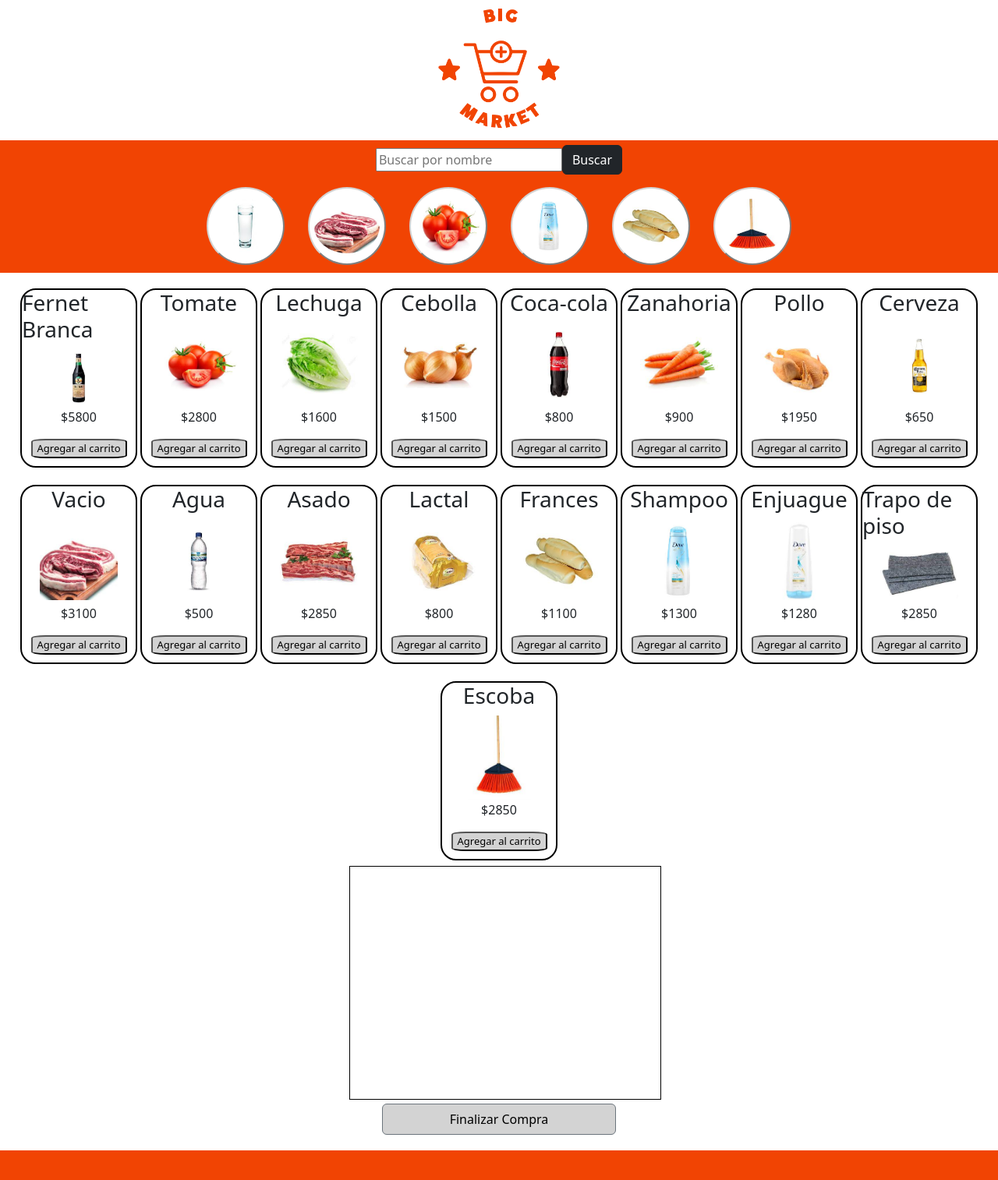
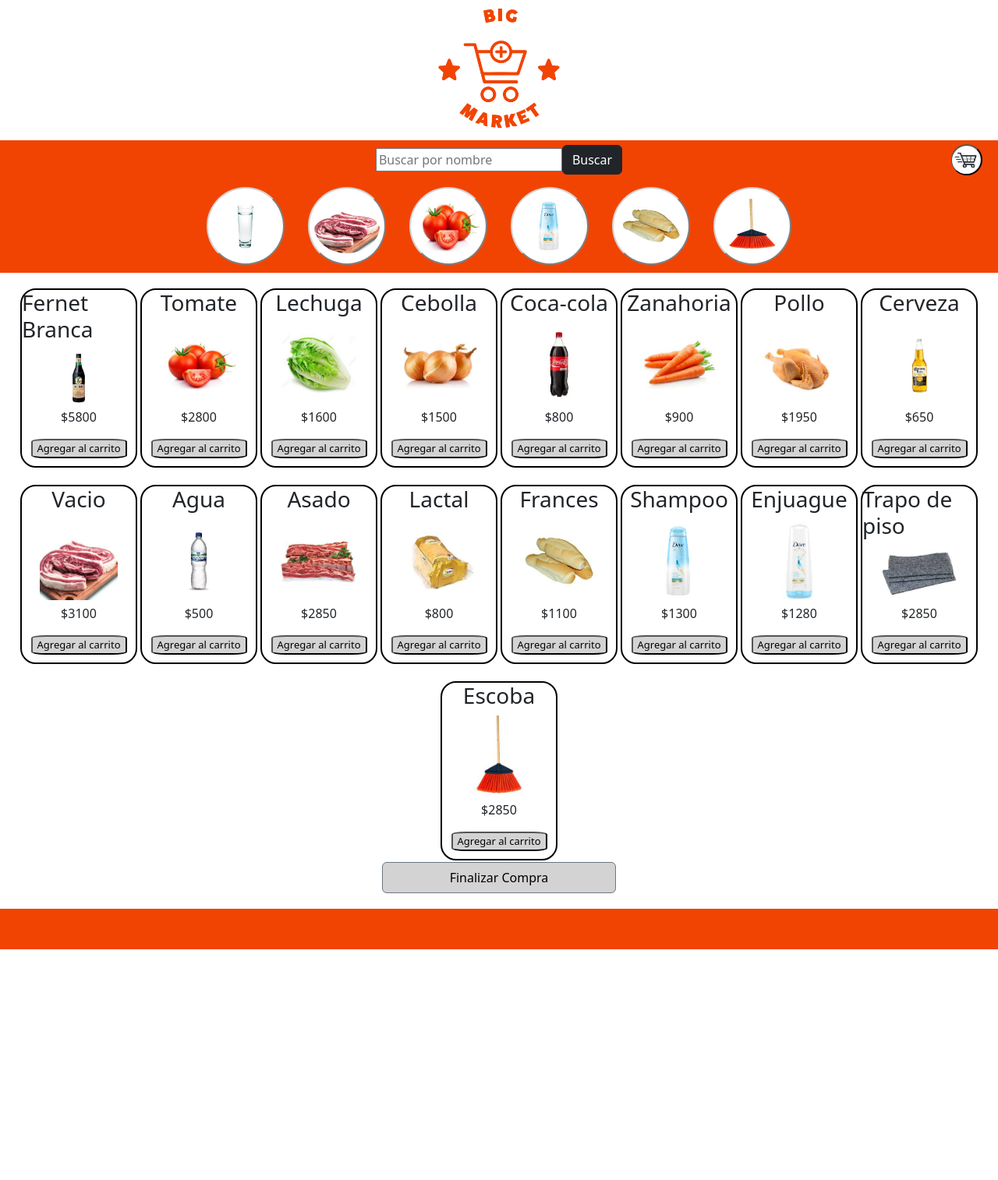
Before and after one commit to SebaLopez91/ProyectoFinal-BigMarket, a plain HTML site: page index.html in a window 1280 px wide. Shown: the whole page at 78% size. After the commit the page ends 1218 px from the top, so only its background shows below. Drawn offline with nearby package versions, Linux system fonts and the light colour scheme; some packages are replaced by stand-ins of ours; a script that the page names is missing.

Commit message:
Arreglos en el carrito

```diff
--- a/index.html
+++ b/index.html
@@ -16,6 +16,7 @@
 </header>
 <div class="barradenavegacion"> <input id="buscador" placeholder="Buscar por nombre">
     <button type="button" id="buscar" class="btn btn-dark">Buscar</button>
+    <button id="verCarrito"><img src="img/carrito.png" alt="cariito"></button>
 </div>
 
 <section class="iconosCategoria">
@@ -29,10 +30,10 @@
 </section>
 
 
-  <div id="productos"> </div>
+  <div  id="productos"> </div>
+
   <div>
-
-    <div id="carrito">
+    <div class="oculto" id="carrito">
     </div>
 
     <div class="botonfinalizarCompra">
@@ -41,7 +42,6 @@
   </div>
 
   <footer>
-    <div></div>
   </footer>
   <script src="https://cdn.jsdelivr.net/npm/sweetalert2@11"></script>
   <script src="./script.js"></script>
--- a/script.js
+++ b/script.js
@@ -80,7 +80,16 @@
 
     let botonAgregarAlCarrito = document.getElementById(producto.id)
     botonAgregarAlCarrito.addEventListener("click", (e) => agregarAlCarrito(productos, e))
+
   })
+}
+
+let verOcultarCarrito = document.getElementById("verCarrito")
+verOcultarCarrito.addEventListener("click",mostrarOcultar)
+
+function mostrarOcultar() {
+  document.getElementById("productos").classList.toggle("oculto")
+  document.getElementById("carrito").classList.toggle("oculto")
 }
 
 function agregarAlCarrito(productos, e) {
@@ -122,6 +131,8 @@
   renderizarCarrito()
 }
 
+
+
 function renderizarCarrito() {
   let contenedor = document.getElementById("carrito")
   contenedor.innerHTML = ""
--- a/style.css
+++ b/style.css
@@ -47,8 +47,25 @@
   border-radius: 50%;
 }
 
-.iconosCategoria button:hover{
+.iconosCategoria button:hover {
   border-color: grey;
+}
+
+#verCarrito{
+    display: flex;
+    position: absolute;
+    right: 20px;
+    width: 40px;
+    height: 40px;
+    border-radius: 50%;
+
+}
+#verCarrito img{
+    display: flex;
+    width: 35px;
+    height: 35px;
+    margin-left: -7px;
+    border-radius: 50%;
 }
 
 /*Productos*/
@@ -100,34 +117,34 @@
 
 #carrito {
   flex-direction: column;
-  display: flex;
   justify-content: center;
   margin: 5px;
   min-height: 300px;
   border: 1px solid black;
-  width: 400px;
   align-items: center;
-  margin-left: 35%;
+
 }
 
-#carrito p{
+#carrito p {
   display: flex;
   flex-direction: column;
   margin: 5px;
 }
 
-#carrito h6{
+#carrito h6 {
   margin-right: 20px;
   margin-top: 5px;
-
 }
 
-#carrito div{
+#carrito div {
   display: flex;
   flex-direction: row;
   justify-content: center;
 }
 
+.oculto {
+  display: none !important;
+}
 
 /*boton finalizar compra*/
 
```
Also changed, not shown: img/carrito.png (added). Lines whose indentation alone changed are shown as unchanged.
